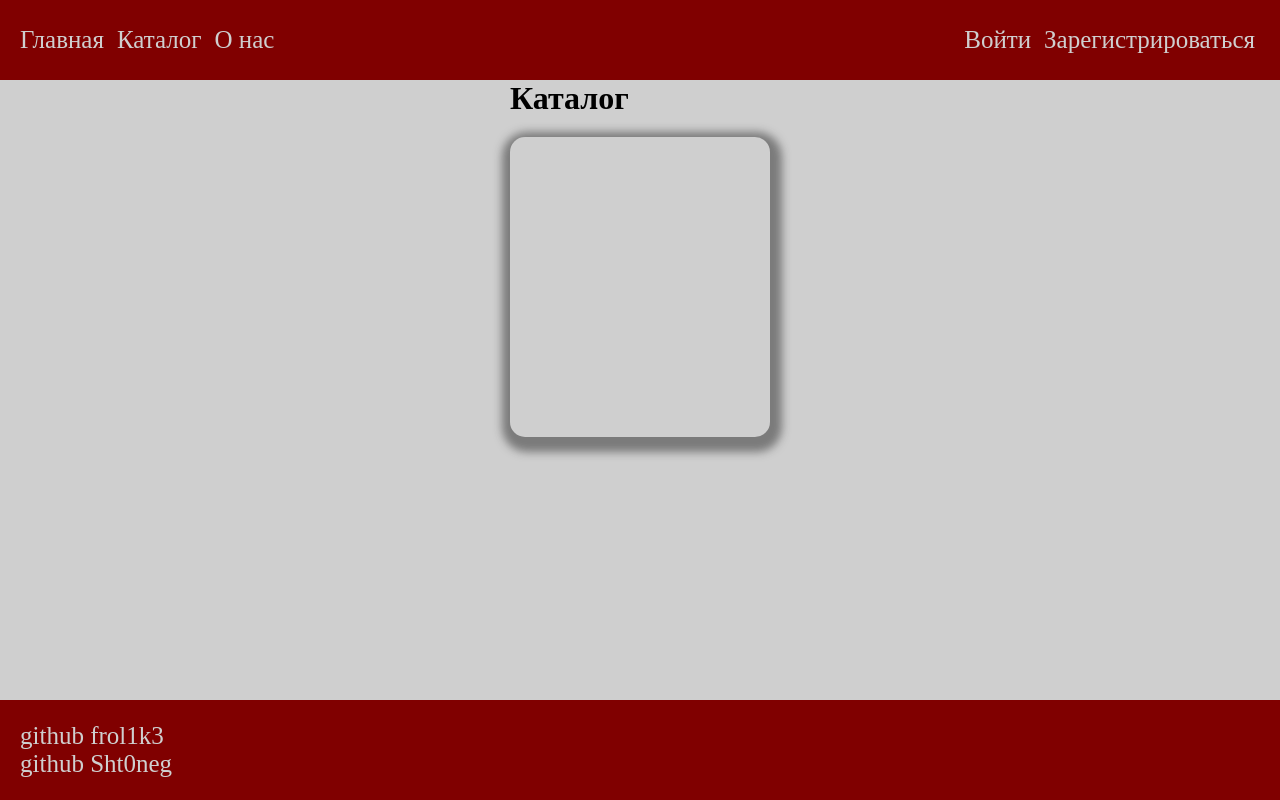
After one commit to Sht0neg/FinalDjangoProject, a Django app: page /catalog/ in a window 1280 px wide. The commit adds this page. Run offline with Django 5.2, Linux system fonts and the light colour scheme.

Commit message:
создал страницу каталога

```diff
--- a/final_project/urls.py
+++ b/final_project/urls.py
@@ -7,4 +7,5 @@ urlpatterns = [
     path('admin/', admin.site.urls),
     path("user/", include("user.urls")),
     path("", main, name="main"),
+    path("catalog/", catalog, name="catalog"),
 ]
--- a/final_project/views.py
+++ b/final_project/views.py
@@ -6,3 +6,6 @@ from datetime import *
 
 def main(req):
     return render(req, "main.html")
+
+def catalog(req):
+    return render(req, "catalog.html")
--- a/static/styles.css
+++ b/static/styles.css
@@ -80,3 +80,19 @@ footer{
     font-size: 50px;
     font-weight: bold;
 }
+
+.wrap{
+    display: flex;
+    flex-wrap: wrap;
+    gap: 30px;
+    justify-content: center;
+    padding-top: 20px;
+}
+
+.card{
+    width: 260px;
+    height: 300px;
+    box-shadow: 2px 5px 8px 10px rgba(40, 40, 40, 0.5);
+    border-radius: 15px;
+    padding: 20px 40px;
+}
--- a/templates/base.html
+++ b/templates/base.html
@@ -9,8 +9,8 @@
 <body>
     <header>
         <div class="header_menu">
-            <a href="" class="text_menu">Главная</a>
-            <a href="" class="text_menu">Каталог</a>
+            <a href="{% url "main" %}" class="text_menu">Главная</a>
+            <a href="{% url "catalog" %}" class="text_menu">Каталог</a>
             <a href="" class="text_menu">О нас</a>
         </div>
         <div class="header_log_reg">
--- /dev/null
+++ b/templates/catalog.html
@@ -0,0 +1,8 @@
+{% extends "base.html" %}
+
+{% block main %}
+    <h1>Каталог</h1>
+    <div class="wrap">
+        <div class="card"></div>
+    </div>
+{% endblock main %}
```
